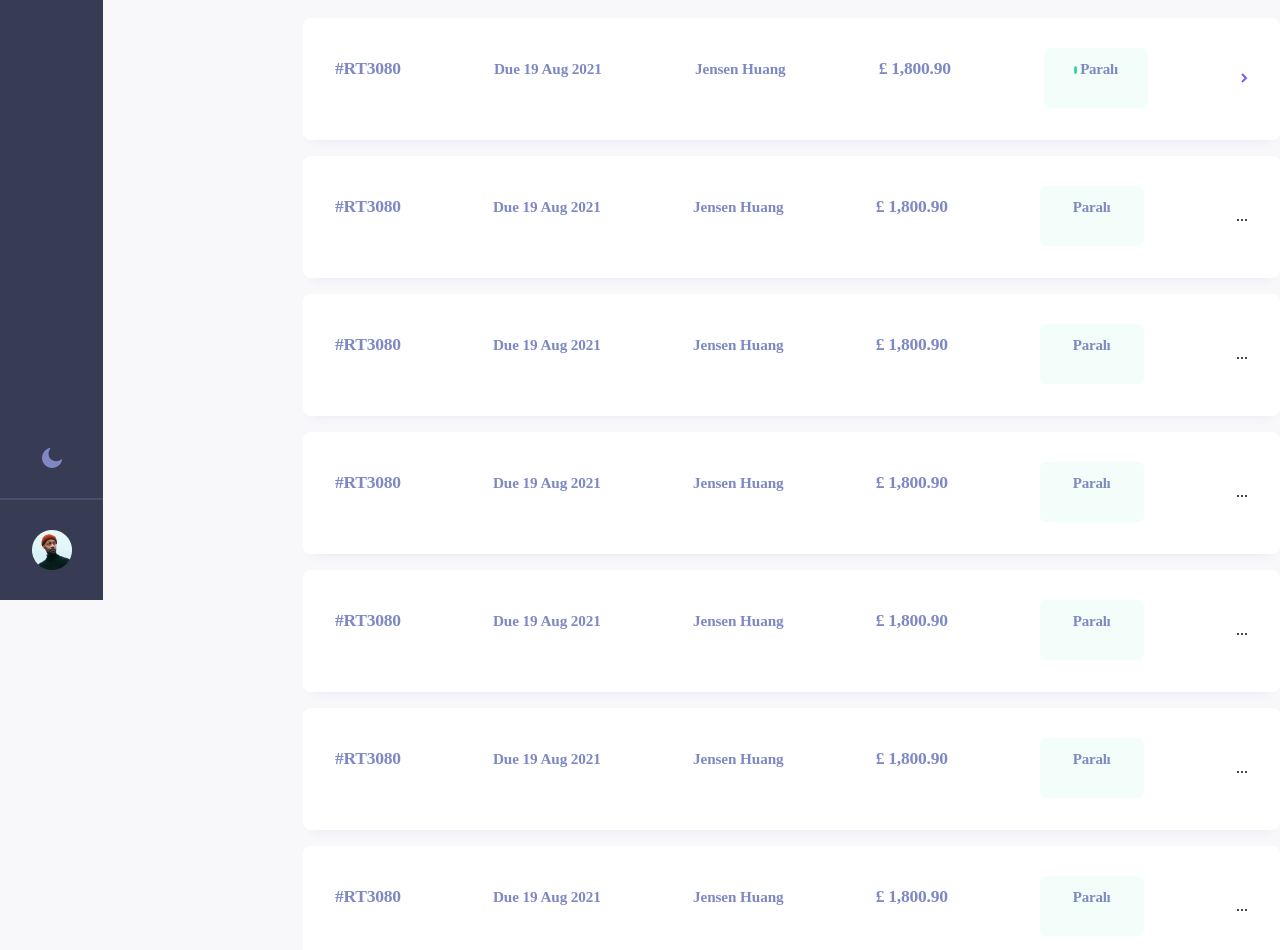
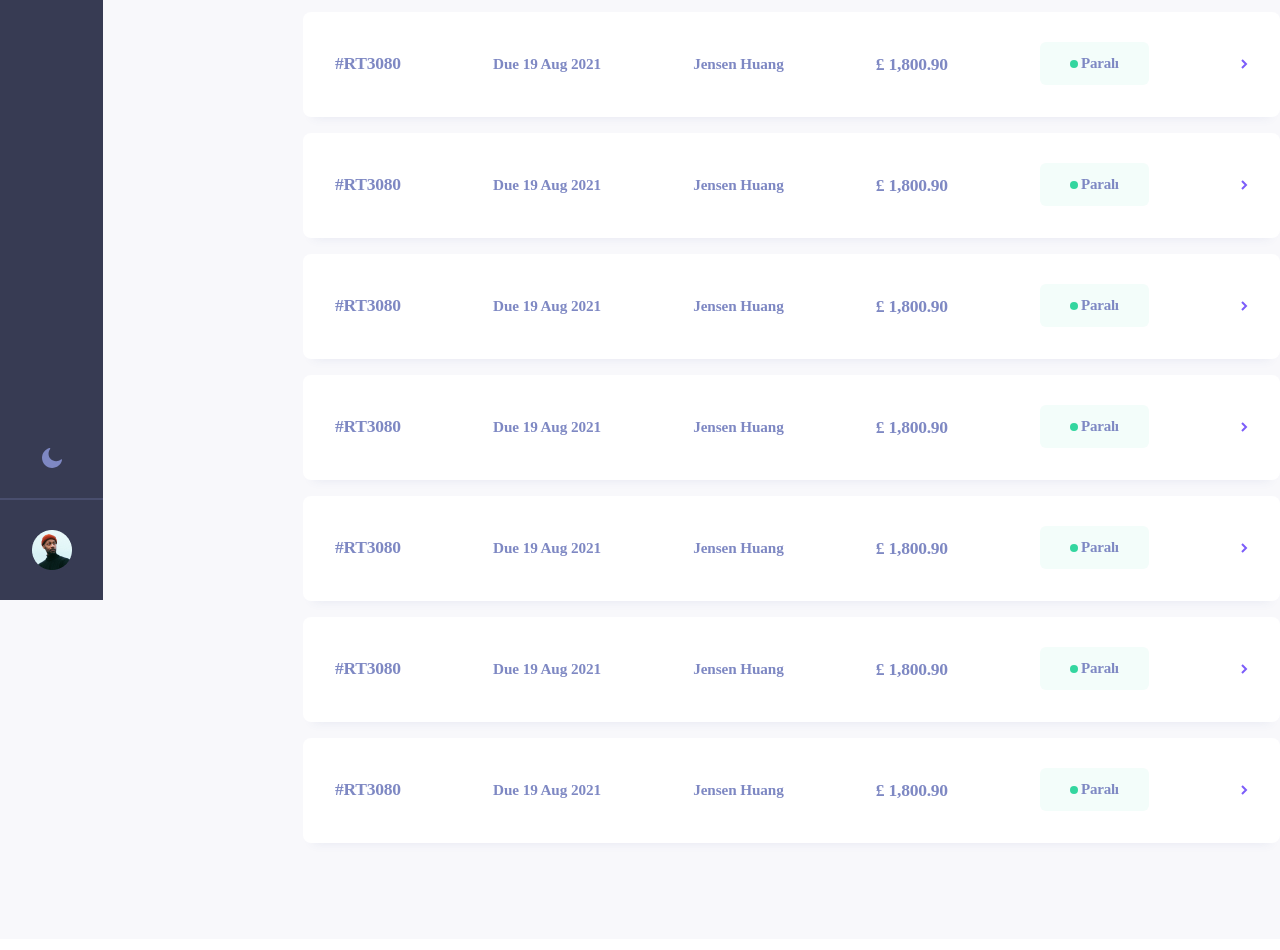
Before and after one commit to dogasvs/invoice-app, a Next.js app: page / in a window 1280 px wide. Shown: the part 200-1150 px from the top of the page. Built offline with nearby package versions, Linux system fonts and the light colour scheme.

Commit message:
css düzenlendi

```diff
--- a/app/(invoices-list)/details/invoice-detail.css
+++ b/app/(invoices-list)/details/invoice-detail.css
@@ -197,11 +197,6 @@ p {
 .item {
   background-color: #ffffff;
   color: rgb(0, 0, 0);
-  border-bottom: 1px solid #e0e0e0;
-}
-
-.item:last-child {
-  border-bottom: none;
 }
 
 .totalAmount {
--- a/app/(invoices-list)/details/page.jsx
+++ b/app/(invoices-list)/details/page.jsx
@@ -5,7 +5,7 @@ import EditModal from "@/components/modal/modal-edit";
 import DeleteModal from "@/components/modal/modal-delete";
 import Link from "next/link";
 
-const InvoiceDetail = () => {
+export default function InvoiceDetail() {
   const [isEditModalOpen, setIsEditModalOpen] = useState(false);
   const [paymentTerms, setPaymentTerms] = useState("Net 30 Days");
   const [isDeleteModalOpen, setIsDeleteModalOpen] = useState(false);
@@ -139,5 +139,3 @@ const InvoiceDetail = () => {
     </div>
   );
 };
-
-export default InvoiceDetail;
--- a/app/(invoices-list)/invoicesList.css
+++ b/app/(invoices-list)/invoicesList.css
@@ -10,7 +10,6 @@
 }
 
 .invoices-list {
-  margin: 0 auto;
   display: flex;
   align-items: center;
   justify-content: space-between;
@@ -60,10 +59,9 @@
 }
 
 .invoices-status {
-  width: 104px;
   border-radius: 6px;
   opacity: 0.06px;
-  padding: 14px 30px 11px 30px;
+  padding: 14px 30px;
   background-color: #F3FDFA;
   color: #33D69F;
 
@@ -74,6 +72,7 @@
     border-radius: 100%;
     background-color: #33D69F;
   }
+
   h3 {
     display: flex;
     align-items: center;
@@ -83,5 +82,6 @@
     line-height: 15px;
     letter-spacing: -0.25px;
     text-align: left;
+    margin: 0;
   }
 }
--- a/app/(invoices-list)/layout.js
+++ b/app/(invoices-list)/layout.js
@@ -8,7 +8,6 @@ export default function InvoicesLayout({ children }) {
     <div className="invoicesListLayout">
       <Sidenav />
       <div className="content">
-        <Header />
         {children}
       </div>
     </div>
--- a/app/(invoices-list)/page.jsx
+++ b/app/(invoices-list)/page.jsx
@@ -1,9 +1,61 @@
 import DetayaGitSvg from "@/svgs/detaya-git";
 import "./invoicesList.css";
+import Link from "next/link";
+import Header from "@/components/header";
 
 export default function InvoicesList() {
   return (
+    <>
+      <Header />
     <div className="invoices-list-container">
+      <div className="invoices-list">
+        <div className="invoices-id">
+          <h3>
+            <span>#</span>RT3080
+          </h3>
+        </div>
+        <div className="invoices-date">
+          <h3>Due 19 Aug 2021</h3>
+        </div>
+        <div className="invoices-customname">
+          <h3>Jensen Huang</h3>
+        </div>
+        <div className="invoices-price">
+          <h3>£ 1,800.90</h3>
+        </div>
+        <div className="invoices-status">
+          <h3>
+            <span className="doc"></span> Paralı
+          </h3>
+        </div>
+        <div className="invoices-detail">
+          <Link href={"/details"}> <DetayaGitSvg /> </Link>
+        </div>
+      </div>
+      <div className="invoices-list">
+        <div className="invoices-id">
+          <h3>
+            <span>#</span>RT3080
+          </h3>
+        </div>
+        <div className="invoices-date">
+          <h3>Due 19 Aug 2021</h3>
+        </div>
+        <div className="invoices-customname">
+          <h3>Jensen Huang</h3>
+        </div>
+        <div className="invoices-price">
+          <h3>£ 1,800.90</h3>
+        </div>
+        <div className="invoices-status">
+          <h3>
+            <span className="doc"></span> Paralı
+          </h3>
+        </div>
+        <div className="invoices-detail">
+          <Link href={"/details"}> <DetayaGitSvg /> </Link>
+        </div>
+      </div>
       <div className="invoices-list">
         <div className="invoices-id">
           <h3>
@@ -45,10 +97,12 @@ export default function InvoicesList() {
         </div>
         <div className="invoices-status">
           <h3>
-            <span></span> Paralı
+            <span className="doc"></span> Paralı
           </h3>
         </div>
-        <div className="invoices-detail">...</div>
+        <div className="invoices-detail">
+        <DetayaGitSvg />
+        </div>
       </div>
       <div className="invoices-list">
         <div className="invoices-id">
@@ -67,10 +121,12 @@ export default function InvoicesList() {
         </div>
         <div className="invoices-status">
           <h3>
-            <span></span> Paralı
+            <span className="doc"></span> Paralı
           </h3>
         </div>
-        <div className="invoices-detail">...</div>
+        <div className="invoices-detail">
+        <DetayaGitSvg />
+        </div>
       </div>
       <div className="invoices-list">
         <div className="invoices-id">
@@ -89,10 +145,12 @@ export default function InvoicesList() {
         </div>
         <div className="invoices-status">
           <h3>
-            <span></span> Paralı
+            <span className="doc"></span> Paralı
           </h3>
         </div>
-        <div className="invoices-detail">...</div>
+        <div className="invoices-detail">
+        <DetayaGitSvg />
+        </div>
       </div>
       <div className="invoices-list">
         <div className="invoices-id">
@@ -111,55 +169,14 @@ export default function InvoicesList() {
         </div>
         <div className="invoices-status">
           <h3>
-            <span></span> Paralı
+            <span className="doc"></span> Paralı
           </h3>
         </div>
-        <div className="invoices-detail">...</div>
-      </div>
-      <div className="invoices-list">
-        <div className="invoices-id">
-          <h3>
-            <span>#</span>RT3080
-          </h3>
-        </div>
-        <div className="invoices-date">
-          <h3>Due 19 Aug 2021</h3>
-        </div>
-        <div className="invoices-customname">
-          <h3>Jensen Huang</h3>
-        </div>
-        <div className="invoices-price">
-          <h3>£ 1,800.90</h3>
-        </div>
-        <div className="invoices-status">
-          <h3>
-            <span></span> Paralı
-          </h3>
-        </div>
-        <div className="invoices-detail">...</div>
-      </div>
-      <div className="invoices-list">
-        <div className="invoices-id">
-          <h3>
-            <span>#</span>RT3080
-          </h3>
-        </div>
-        <div className="invoices-date">
-          <h3>Due 19 Aug 2021</h3>
-        </div>
-        <div className="invoices-customname">
-          <h3>Jensen Huang</h3>
-        </div>
-        <div className="invoices-price">
-          <h3>£ 1,800.90</h3>
-        </div>
-        <div className="invoices-status">
-          <h3>
-            <span></span> Paralı
-          </h3>
-        </div>
-        <div className="invoices-detail">...</div>
+        <div className="invoices-detail">
+          <DetayaGitSvg />
         </div>
       </div>
+    </div>
+    </>
   );
 }
--- a/components/header/header.css
+++ b/components/header/header.css
@@ -25,7 +25,7 @@
 
 .invoicesAddBtn {
   background-color: #7C5DFA;
-  padding: 18px 17px 18px 46px;
+  padding: 18px 17px 18px 17px;
   font-size: 15px;
   line-height: 15px;
   letter-spacing: -0.25px;
@@ -33,6 +33,9 @@
   border: transparent;
   border-radius: 100px;
   font-weight: bold;
+  display: flex;
+  align-items: center;
+  gap: 10px;
 }
 
 .artisvgContainer {
--- a/components/modal/modal-edit/index.jsx
+++ b/components/modal/modal-edit/index.jsx
@@ -81,8 +81,11 @@ const EditModal = ({ isOpen, closeModal, paymentTerms, handlePaymentChange }) =>
                 </div>
                 <ul className="options">
                   <li onClick={() => handlePaymentChange('Net 1 Day')}>Net 1 Day</li>
+                  <hr />
                   <li onClick={() => handlePaymentChange('Net 7 Days')}>Net 7 Days</li>
+                  <hr />
                   <li onClick={() => handlePaymentChange('Net 14 Days')}>Net 14 Days</li>
+                  <hr />
                   <li onClick={() => handlePaymentChange('Net 30 Days')}>Net 30 Days</li>
                 </ul>
               </div>
--- a/components/modal/modal.css
+++ b/components/modal/modal.css
@@ -16,7 +16,7 @@
 /* Modal container */
 .modal-container {
   background-color: #ffffff;
-  width: 719px;
+  width: 600px;
   height: 100%;
   padding: 58px;
   box-shadow: 0 4px 10px rgba(0, 0, 0, 0.2);
@@ -26,7 +26,6 @@
 h2,
 h3 {
   color: #7e88c3;
-  margin-bottom: 20px;
 }
 
 /* Form layout and inputs */
@@ -35,8 +34,6 @@ h3 {
 .invoiceDateSection {
   margin-bottom: 20px;
 }
-
-
 
 .form-group label {
   display: block;
@@ -51,6 +48,7 @@ h3 {
   padding: 10px;
   border: 1px solid #dfe3fa;
   border-radius: 4px;
+  margin-bottom: 25px;
 }
 
 .form-row {
@@ -108,7 +106,6 @@ h3 {
   left: 0;
   width: 100%;
   background-color: white;
-  border: 1px solid #7c5dfa;
   border-radius: 8px;
   box-shadow: 0px 4px 12px rgba(0, 0, 0, 0.1);
   overflow: hidden;
@@ -122,8 +119,9 @@ h3 {
 }
 
 .options li {
-  padding: 15px;
+  list-style: none;
   cursor: pointer;
+  padding-block: 5px;
   color: #7e88c3;
   transition: background-color 0.3s ease, color 0.3s ease;
 }
@@ -133,37 +131,38 @@ h3 {
   color: #7c5dfa;
 }
 
-.options li:not(:last-child) {
-  border-bottom: 1px solid #e2e6f8;
-}
-
 /* Item List Section */
-.itemListSection {
-  max-width: 504px;
-  margin-top: 30px;
-  button {
-
-    background: none;
-    border: none;
-    cursor: pointer;
-    color: #7e88c3;
-    font-size: 15px;
-    font-weight: 700;
-    line-height: 15px;
-    letter-spacing: -0.25px;
-    text-align: center;
-  }
+.addInput {
+  width: 100%;
+  padding-block: 18px;
+  margin-bottom: 40px;
+  background-color: #F9FAFE;
+  color: #7E88C3;
+  font-weight: bold;
+  border: transparent;
+  border-radius: 100px;
 }
 
 .item {
   display: flex;
   justify-content: space-between;
+  align-items: center;
   gap: 10px;
   margin-bottom: 10px;
+
   input {
     border: 1px solid #dfe3fa;
     border-radius: 4px;
-    height: 48px;
+    padding: 10px 20px;
+  }
+
+  input:nth-child(2) {
+    width: 50px;
+    padding-inline: 10px;
+  }
+
+  input:nth-child(3) {
+    width: 100px;
   }
 }
 
@@ -178,8 +177,7 @@ h3 {
 /* Modal buttons */
 .modal-buttons {
   display: flex;
-  justify-content: space-between;
-  margin-top: 30px;
+  justify-content: flex-end;
 }
 
 .cancel-btn {
@@ -196,9 +194,9 @@ h3 {
   letter-spacing: -0.25px;
   background-color: #7c5dfa;
   color: white;
-  width: 138px;
-  height: 48px;
   border: none;
-  border-radius: 24px;
+  border-radius: 40px;
   cursor: pointer;
+  padding: 18px 23px;
+  margin-left: 10px;
 }
```
Lines whose indentation alone changed are shown as unchanged.
